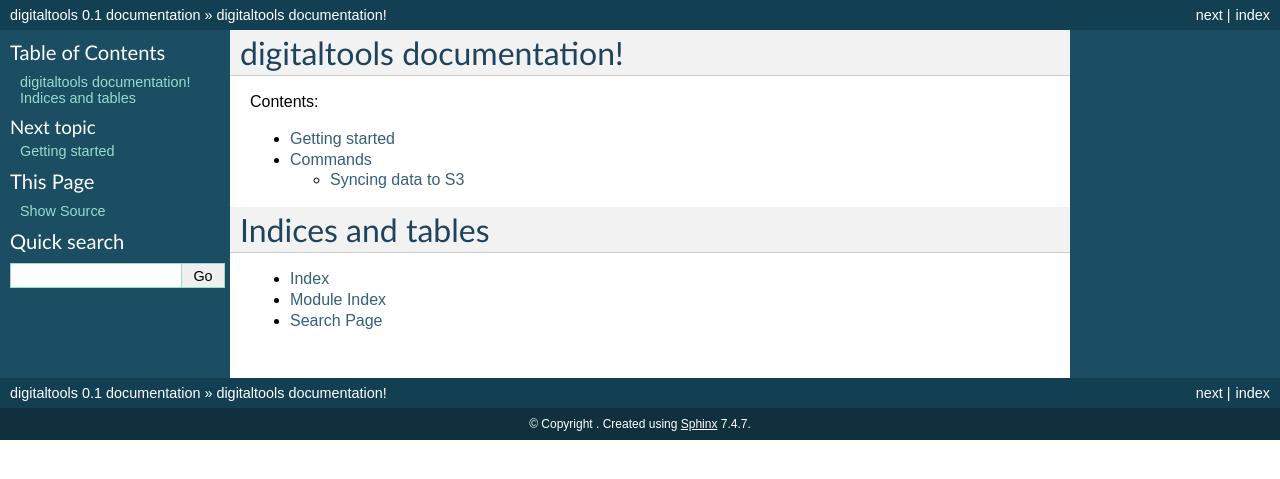
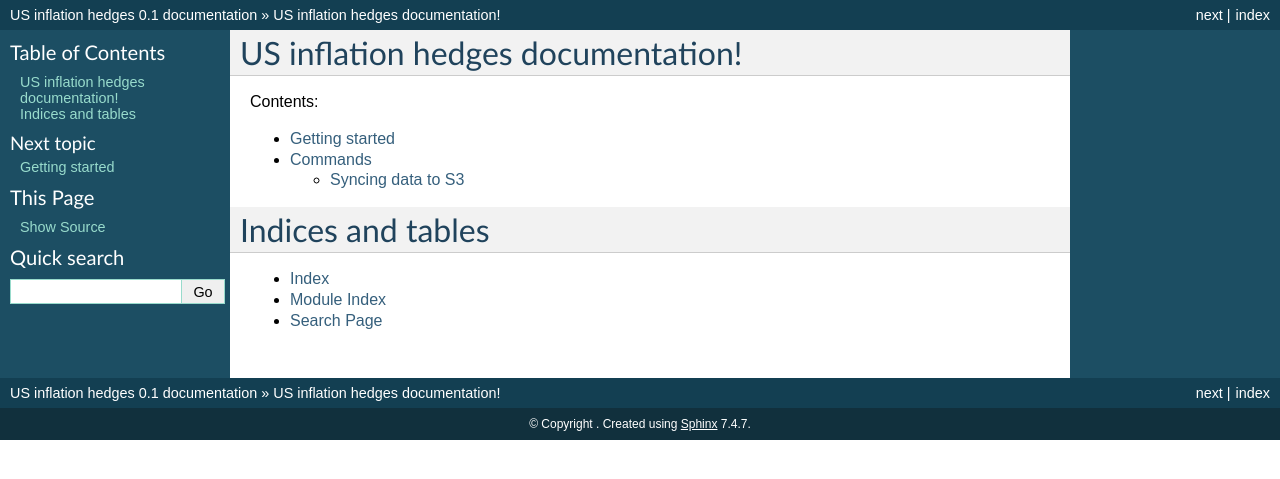
Before and after one commit to dianayjin/US-inflation-hedge-strategies, a Sphinx documentation site: the page built from docs/index.rst, in a window 1280 px wide. Shown: the top 479 px of the page. Built offline with Sphinx 7.4.7, drawn with Linux system fonts in a browser that asks for light colours.

Commit message:
update project variables after topic determination

```diff
--- a/docs/conf.py
+++ b/docs/conf.py
@@ -1,6 +1,6 @@
 # -*- coding: utf-8 -*-
 #
-# digitaltools documentation build configuration file, created by
+# US inflation hedges documentation build configuration file, created by
 # sphinx-quickstart.
 #
 # This file is execfile()d with the current directory set to its containing dir.
@@ -41,7 +41,7 @@ source_suffix = '.rst'
 master_doc = 'index'
 
 # General information about the project.
-project = u'digitaltools'
+project = u'US inflation hedges'
 
 # The version info for the project you're documenting, acts as replacement for
 # |version| and |release|, also used in various other places throughout the
@@ -164,7 +164,7 @@ html_static_path = ['_static']
 # html_file_suffix = None
 
 # Output file base name for HTML help builder.
-htmlhelp_basename = 'temprepodoc'
+htmlhelp_basename = 'US-inflation-hedge-strategydoc'
 
 
 # -- Options for LaTeX output --------------------------------------------------
@@ -184,9 +184,9 @@ latex_elements = {
 # (source start file, target name, title, author, documentclass [howto/manual]).
 latex_documents = [
     ('index',
-     'temprepo.tex',
-     u'digitaltools Documentation',
-     u"diana_jin", 'manual'),
+     'US-inflation-hedge-strategy.tex',
+     u'US inflation hedges Documentation',
+     u"diana_jin, andrea_pozzi, zhiyu_wei, hanieh_jebeli", 'manual'),
 ]
 
 # The name of an image file (relative to this directory) to place at the top of
@@ -215,8 +215,8 @@ latex_documents = [
 # One entry per manual page. List of tuples
 # (source start file, name, description, authors, manual section).
 man_pages = [
-    ('index', 'temprepo', u'digitaltools Documentation',
-     [u"diana_jin"], 1)
+    ('index', 'US-inflation-hedge-strategy', u'US inflation hedges Documentation',
+     [u"diana_jin, andrea_pozzi, zhiyu_wei, hanieh_jebeli"], 1)
 ]
 
 # If true, show URL addresses after external links.
@@ -229,9 +229,9 @@ man_pages = [
 # (source start file, target name, title, author,
 #  dir menu entry, description, category)
 texinfo_documents = [
-    ('index', 'temprepo', u'digitaltools Documentation',
-     u"diana_jin", 'digitaltools',
-     'placeholder pending team discussion', 'Miscellaneous'),
+    ('index', 'US-inflation-hedge-strategy', u'US inflation hedges Documentation',
+     u"diana_jin, andrea_pozzi, zhiyu_wei, hanieh_jebeli", 'US inflation hedges',
+     'What domestic assets are most useful to US individual investors to hedge against inflation?', 'Miscellaneous'),
 ]
 
 # Documents to append as an appendix to all manuals.
--- a/docs/index.rst
+++ b/docs/index.rst
@@ -1,9 +1,9 @@
-.. digitaltools documentation master file, created by
+.. US inflation hedges documentation master file, created by
    sphinx-quickstart.
    You can adapt this file completely to your liking, but it should at least
    contain the root `toctree` directive.
 
-digitaltools documentation!
+US inflation hedges documentation!
 ==============================================
 
 Contents:
--- a/setup.py
+++ b/setup.py
@@ -4,7 +4,7 @@ setup(
     name='src',
     packages=find_packages(),
     version='0.1.0',
-    description='placeholder pending team discussion',
-    author='diana_jin',
+    description='What domestic assets are most useful to US individual investors to hedge against inflation?',
+    author='diana_jin, andrea_pozzi, zhiyu_wei, hanieh_jebeli',
     license='MIT',
 )
```
Also changed, not shown: README.md (+2 -2 lines), 2 other files.
